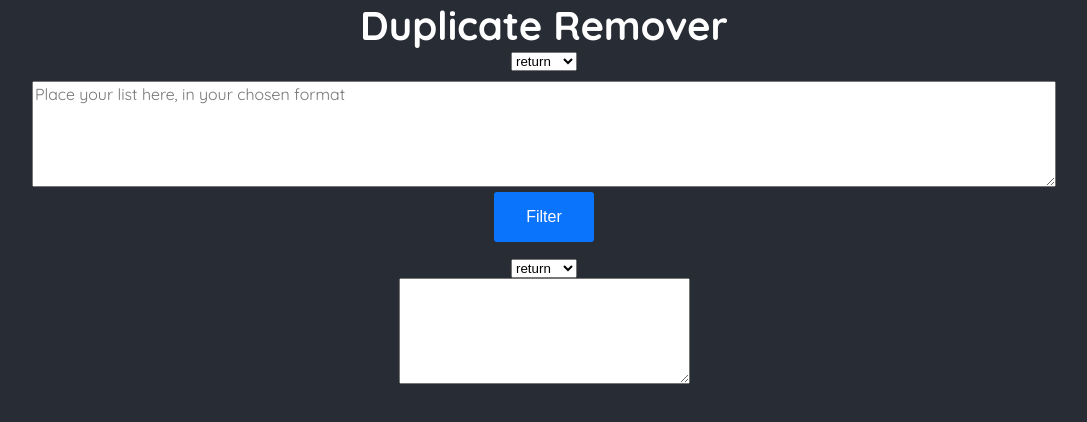
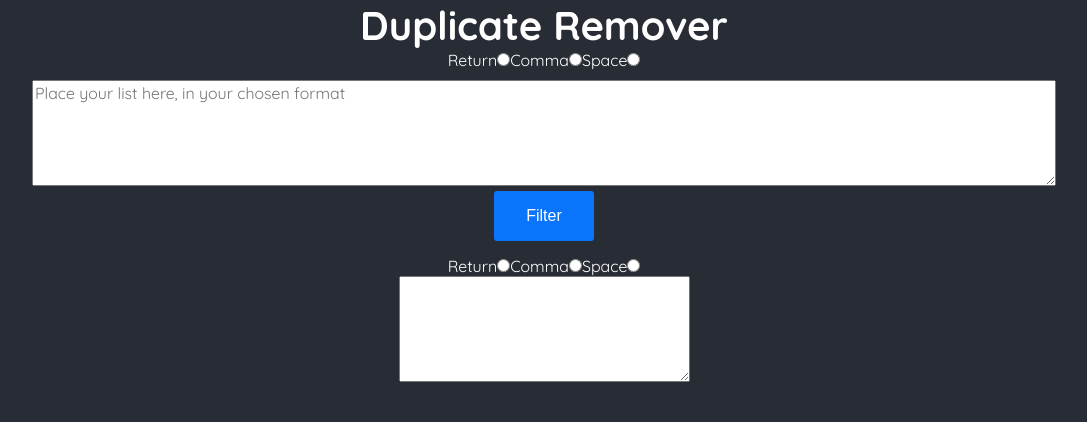
Before and after one commit to mjbryan10/duplicate-remover, a React (Create React App) app: page / in a window 1280 px wide. Shown: the top 422 px of the page, without its empty margins (96-1183 px from the left). Built offline with nearby package versions, Linux system fonts and the light colour scheme.

Commit message:
added validation for radios

```diff
--- a/src/components/app/App.tsx
+++ b/src/components/app/App.tsx
@@ -6,22 +6,53 @@ import { Output } from "../form/Output";
 import Options from "../form/Options";
 
 function App() {
-   const [output, setOutput] = useState("");
-   const [options, setOptions] = useState({
-      input: "return",
-      output: "return",
+   const options = ["return", "comma", "space"];
+   const [outputString, setOutputString] = useState("");
+   const [selectedOptions, setSelectedOptions] = useState({
+      input: "",
+      output: "",
    });
-   const onSubmit = (emails: [string]) => {};
-   const onSelectChange = (optionId: string, action: string) => {
-      setOptions({ ...options, [optionId]: action });
+   const [error, setError] = useState({
+      input: "",
+      output: "",
+   });
+   const actionToSplitCommand = (action: string): string => {
+      if (action === "return") return "\n";
+      if (action === "comma") return ",";
+      if (action === "space") return " ";
+      return "\n";
+   };
+   const onSubmit = (inputString: string) => {
+      let errorReport = {
+         input: "",
+         output: ""
+      };
+      if (!selectedOptions.input) errorReport.input = "Please choose one..";
+      if (!selectedOptions.output) errorReport.output = "Please choose one.."
+      if (selectedOptions.input.length && selectedOptions.output.length) {
+         let inputCommand = actionToSplitCommand(selectedOptions.input);
+         let outputCommand = actionToSplitCommand(selectedOptions.output);
+         let strArray = Array.from(new Set(inputString.split(inputCommand)));
+         // Removes duplicates
+         let output = strArray.join(outputCommand);
+         setOutputString(output);
+      } else {
+         setError(errorReport);
+      }
+   };
+   const onRadioChange = (optionId: string, action: string) => {
+      setSelectedOptions({ ...selectedOptions, [optionId]: action });
+      setError({ ...error, [optionId]: "" });
    };
    return (
       <div className="App">
          <Header />
-         <Options optionId="input" onChange={onSelectChange} />
-         <Form onSubmit={onSubmit} optionType={options.input} />
-         <Options optionId="output" onChange={onSelectChange} />
-         <Output output={output} />
+         <Options options={options} optionId="input" onChange={onRadioChange} />
+         {error.input.length ? <p>{error.input}</p> : null}
+         <Form onSubmit={onSubmit} />
+         <Options options={options} optionId="output" onChange={onRadioChange} />
+         {error.output.length ? <p>{error.output}</p> : null}
+         <Output output={outputString} />
       </div>
    );
 }
--- a/src/components/form/Form.tsx
+++ b/src/components/form/Form.tsx
@@ -1,26 +1,25 @@
 import React, { SyntheticEvent, FunctionComponent, useState } from "react";
 
-interface State {
+interface Props {
    onSubmit: any;
-   optionType: string;
+   // optionType: string;
 }
 
-export const Form: FunctionComponent<State> = ({ onSubmit, optionType }) => {
+export const Form: FunctionComponent<Props> = ({ onSubmit }) => {
    const [input, setInput] = useState("");
-   const actionToSplitCommand = (action: string): string => {
-      if (action === "return") return "\n";
-      if (action === "comma") return ",";
-      if (action === "space") return " ";
-      return "\n";
-   };
+   // const actionToSplitCommand = (action: string): string => {
+   //    if (action === "return") return "\n";
+   //    if (action === "comma") return ",";
+   //    if (action === "space") return " ";
+   //    return "\n";
+   // };
    const handleSubmit = (event: SyntheticEvent) => {
       event.preventDefault();
-      let strArray = Array.from(new Set(input.split(actionToSplitCommand(optionType)))); // Removes duplicates
-      onSubmit(strArray);
+      // let strArray = Array.from(new Set(input.split(actionToSplitCommand(optionType)))); // Removes duplicates
+      onSubmit(input);
    };
    const handleChange = (event: React.ChangeEvent<HTMLInputElement | HTMLTextAreaElement>) => {
       setInput(event.target.value);
-
    }
    return (
       <form className="Form" action="submit" onSubmit={handleSubmit}>
--- a/src/components/form/Options.tsx
+++ b/src/components/form/Options.tsx
@@ -1,25 +1,44 @@
 import React from "react";
 
 interface Props {
+   options: string[];
    optionId: string;
    onChange: any;
 }
 
-const options = ["return", "comma", "space"];
 
-function Options({ optionId, onChange }: Props) {
-   const handleChange = (event: React.ChangeEvent<HTMLSelectElement>) => {
-      onChange(optionId, event.target.value)
+function Options({ options, optionId, onChange }: Props) {
+   // const handleChange = (event: React.ChangeEvent<HTMLSelectElement>) => {
+   //    onChange(optionId, event.target.value);
+   // };
+   const handleChange = (event: React.ChangeEvent<HTMLInputElement>) => {
+      onChange(optionId, event.currentTarget.value);
+   };
+   const capitalizeFirstLetter = (string: string): string => {
+      return string.charAt(0).toUpperCase() + string.slice(1);
    }
    return (
       <div>
-         <select onChange={handleChange}>
+         {/* <select onChange={handleChange}>
             {options.map((option: string, index: number) => (
                <option key={index} value={option}>
                   {option}
                </option>
             ))}
-         </select>
+         </select> */}
+         {options.map((option: string, index: number) => (
+            <span>
+               <label htmlFor={`${optionId}_${option}`}>{capitalizeFirstLetter(option)}</label>
+               <input
+                  key={index}
+                  type="radio"
+                  id={`${optionId}_${option}`}
+                  value={option}
+                  name={optionId}
+                  onChange={handleChange}
+               />
+            </span>
+         ))}
       </div>
    );
 }
```
